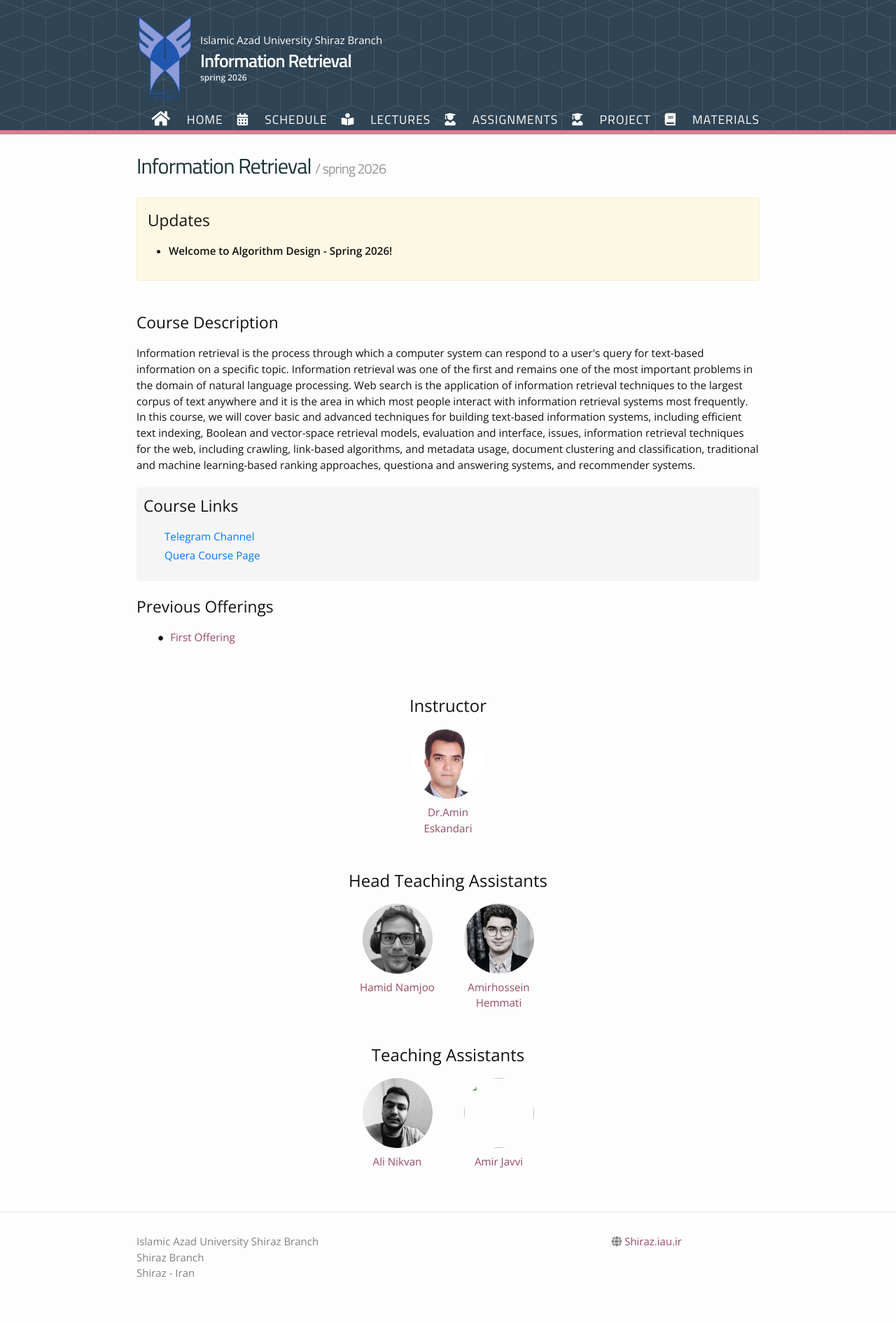
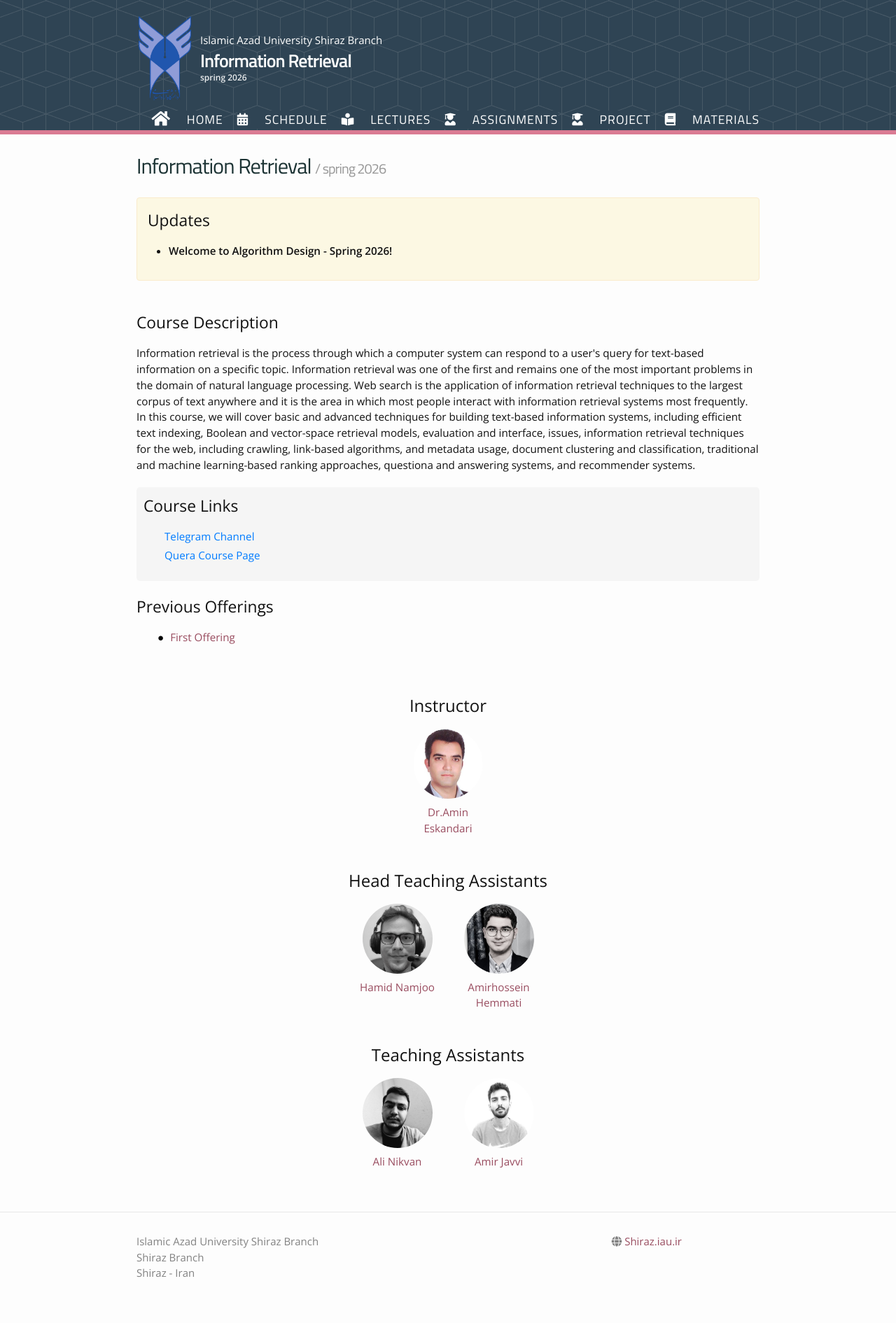
Before and after one commit to ir-spring2026/ir-spring2026.github.io, a Jekyll site: the page built from index.md, in a window 1280 px wide. Shown: the whole page at 70% size. Built offline with Jekyll 4.4.1, drawn with Linux system fonts in a browser that asks for light colours; nearby versions of some CDN libraries.

Commit message:
Update people.yml

```diff
--- a/_data/people.yml
+++ b/_data/people.yml
@@ -22,6 +22,6 @@ teaching_assistants:
     telegram: "@xalleenx"
 
   - name: Amir Javvi
-    profile_pic: /_images/pp/Amir javvi.jpg
+    profile_pic: /_images/Amir javvi.jpg
     webpage: ""
     email:
```
